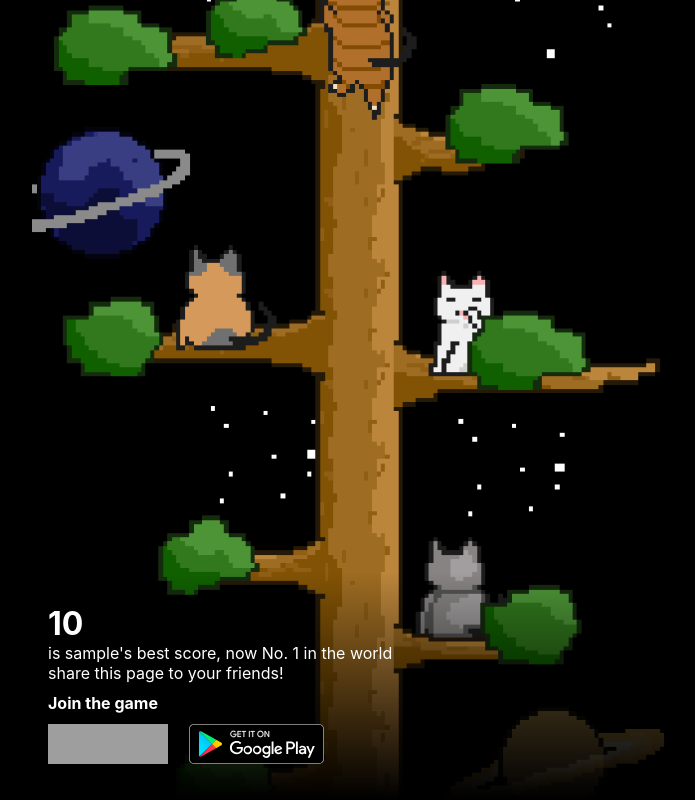
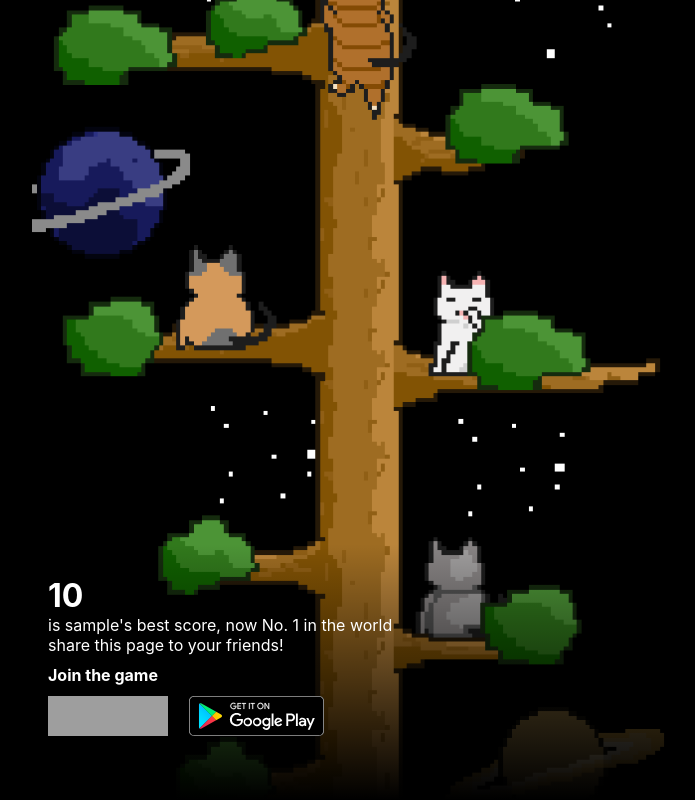
Before and after one commit to monk-studio/chasecat, a Flask app: page /invite/1 in a window 1280 px wide. Shown: the whole page, without its empty margins (288-983 px from the left). Run offline with Flask 2, Linux system fonts and the light colour scheme; tables that the repository leaves empty hold one stand-in row (values such as "Sample post"); grey boxes are pictures that could not be loaded.

Commit message:
Fix styling

```diff
--- a/chasecat/templates/invite.html
+++ b/chasecat/templates/invite.html
@@ -42,7 +42,7 @@
     bottom: 0;
     left: 0;
     right: 0;
-    padding: 32px 16px;
+    padding: 32px 16px 60px;
     background: linear-gradient(transparent, black);
   }
 
```
Also changed, not shown: chasecat/static/twitter-card.png.
